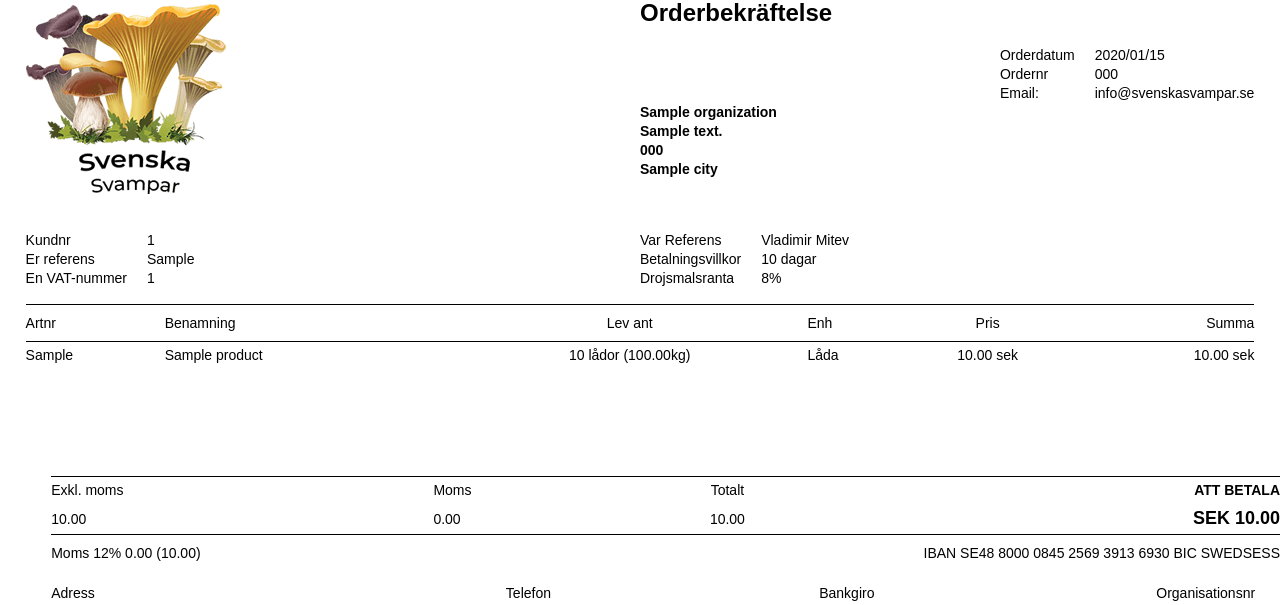
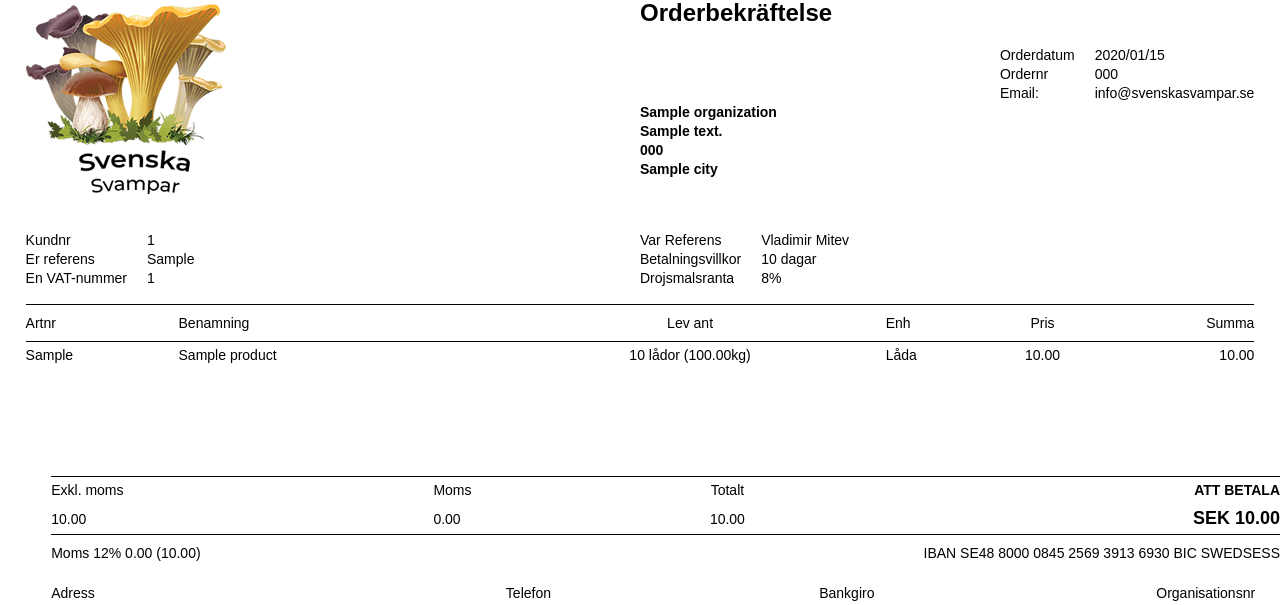
Before and after one commit to TheFrisb/Svenska-Svampar, a Django app: template shopmanager/templates/shopmanager/pdf_generation/delivery_note.html in a window 1280 px wide. Shown: the part 27-632 px from the top of the page. Run offline with Django 4.2, Linux system fonts and the light colour scheme; tables that the repository leaves empty hold one stand-in row (values such as "Sample post"); the template is opened without the code that fills it: values that come from a table or form of the project are taken from there, most other values are stand-ins (such as "Sample title", 1, 10 or a date in 2020).

Commit message:
Updated orders.pdf to exclude SEK

```diff
--- a/shopmanager/templates/shopmanager/pdf_generation/delivery_note.html
+++ b/shopmanager/templates/shopmanager/pdf_generation/delivery_note.html
@@ -157,8 +157,8 @@
                         <td style="text-align:center;">{{ item.quantity }} lådor ({{ item.get_quantity_in_kg|floatformat:2 }}kg)</td>
                         {% endif %}
                         <td class="text-left">Låda</td>
-                        <td style="text-align:center;">{{ item.price_each|floatformat:2 }} sek</td>
-                        <td class="text-right">{{ item.total_price|floatformat:2 }} sek</td>
+                        <td style="text-align:center;">{{ item.price_each|floatformat:2 }}</td>
+                        <td class="text-right">{{ item.total_price|floatformat:2 }}</td>
                     {% endfor %}
                     </tr>
                 </tbody>
```
